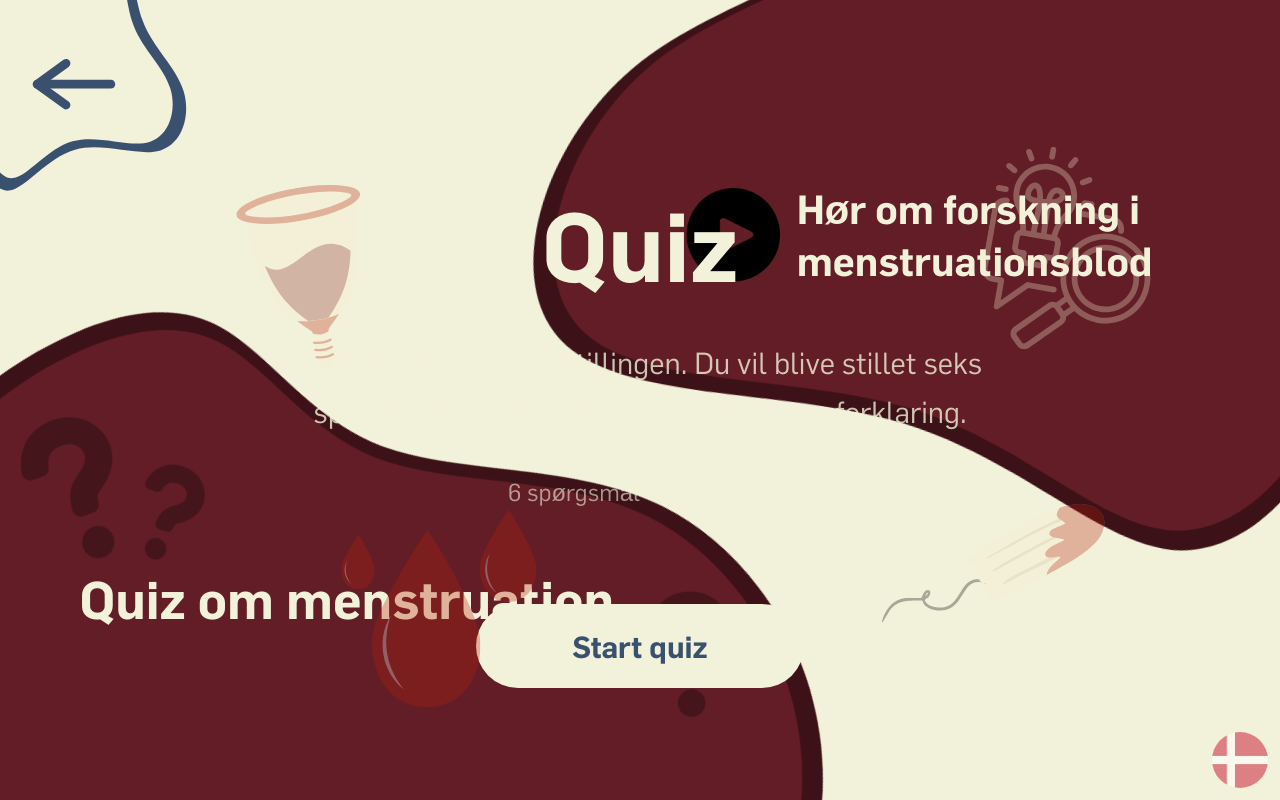
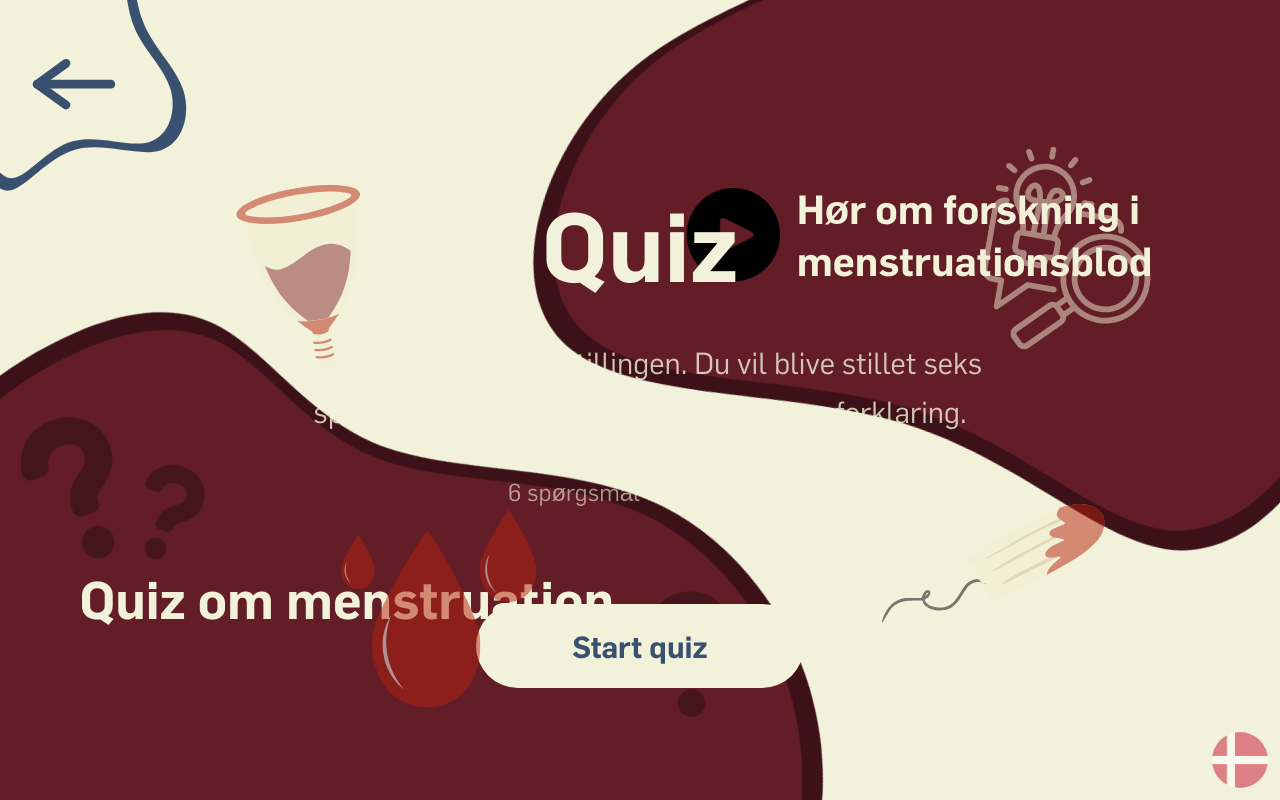
Before and after one commit to Trier77/steno-blod2, a React (Vite) app: page /quiz in a window 1280 px wide. Built offline with nearby package versions, Linux system fonts and the light colour scheme.

Commit message:
ændret på engelske tekster

```diff
--- a/translations.js
+++ b/translations.js
@@ -45,12 +45,12 @@ const translations = {
           x: 80,
           y: 10,
           size: 240,
-          opacity: 0.3,
+          opacity: 0.5,
           rotation: 10,
         },
-        { icon: "blod", x: 17, y: 63, size: 250, opacity: 0.3 },
-        { icon: "kop", x: 7, y: 15, size: 220, opacity: 0.3, rotation: -10 },
-        { icon: "tampon", x: 75, y: 60, size: 200, opacity: 0.3, rotation: 15 },
+        { icon: "blod", x: 17, y: 63, size: 250, opacity: 0.5 },
+        { icon: "kop", x: 7, y: 15, size: 220, opacity: 0.5, rotation: -10 },
+        { icon: "tampon", x: 75, y: 60, size: 200, opacity: 0.5, rotation: 15 },
       ],
       questions: [
         {
@@ -159,8 +159,8 @@ const translations = {
       museumName: "Museum Name",
       exhibitionTitle: "Exhibition Title",
       blobs: {
-        quiz: ["Quiz about menstruation"],
-        video: ["Hear about research in", "menstrual blood"],
+        quiz: ["Menstruation Quiz"],
+        video: ["Learn about research on", "menstrual blood"],
         cyklus: ["Explore the four phases", "of menstruation"],
       },
       video1: { label: "Film 1", title: "Video title placeholder" },
@@ -200,12 +200,12 @@ const translations = {
           x: 80,
           y: 10,
           size: 240,
-          opacity: 0.3,
+          opacity: 0.5,
           rotation: 10,
         },
-        { icon: "blod", x: 17, y: 63, size: 250, opacity: 0.3 },
-        { icon: "kop", x: 7, y: 15, size: 220, opacity: 0.3, rotation: -10 },
-        { icon: "tampon", x: 75, y: 60, size: 200, opacity: 0.3, rotation: 15 },
+        { icon: "blod", x: 17, y: 63, size: 250, opacity: 0.5 },
+        { icon: "kop", x: 7, y: 15, size: 220, opacity: 0.5, rotation: -10 },
+        { icon: "tampon", x: 75, y: 60, size: 200, opacity: 0.5, rotation: 15 },
       ],
       questions: [
         {
```
